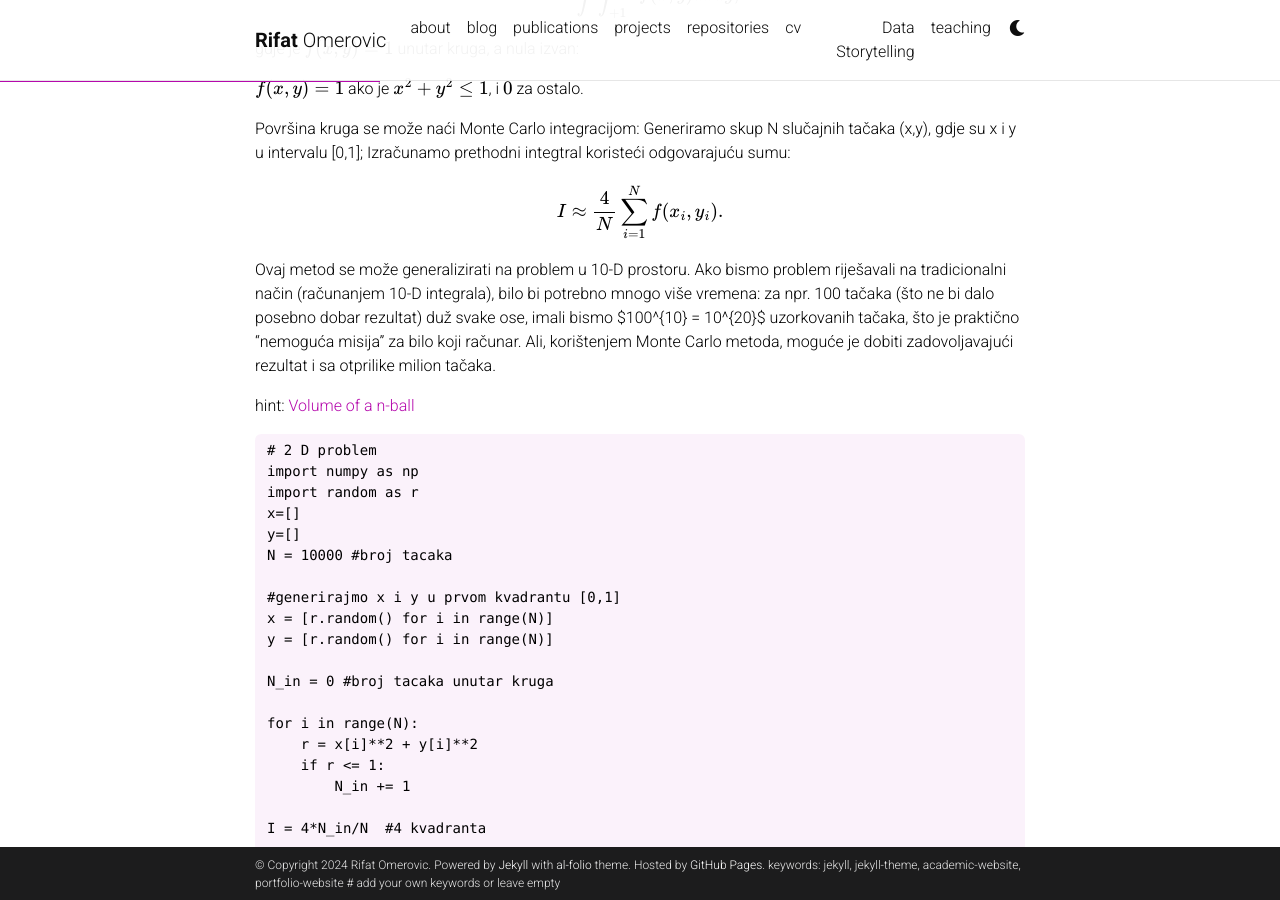
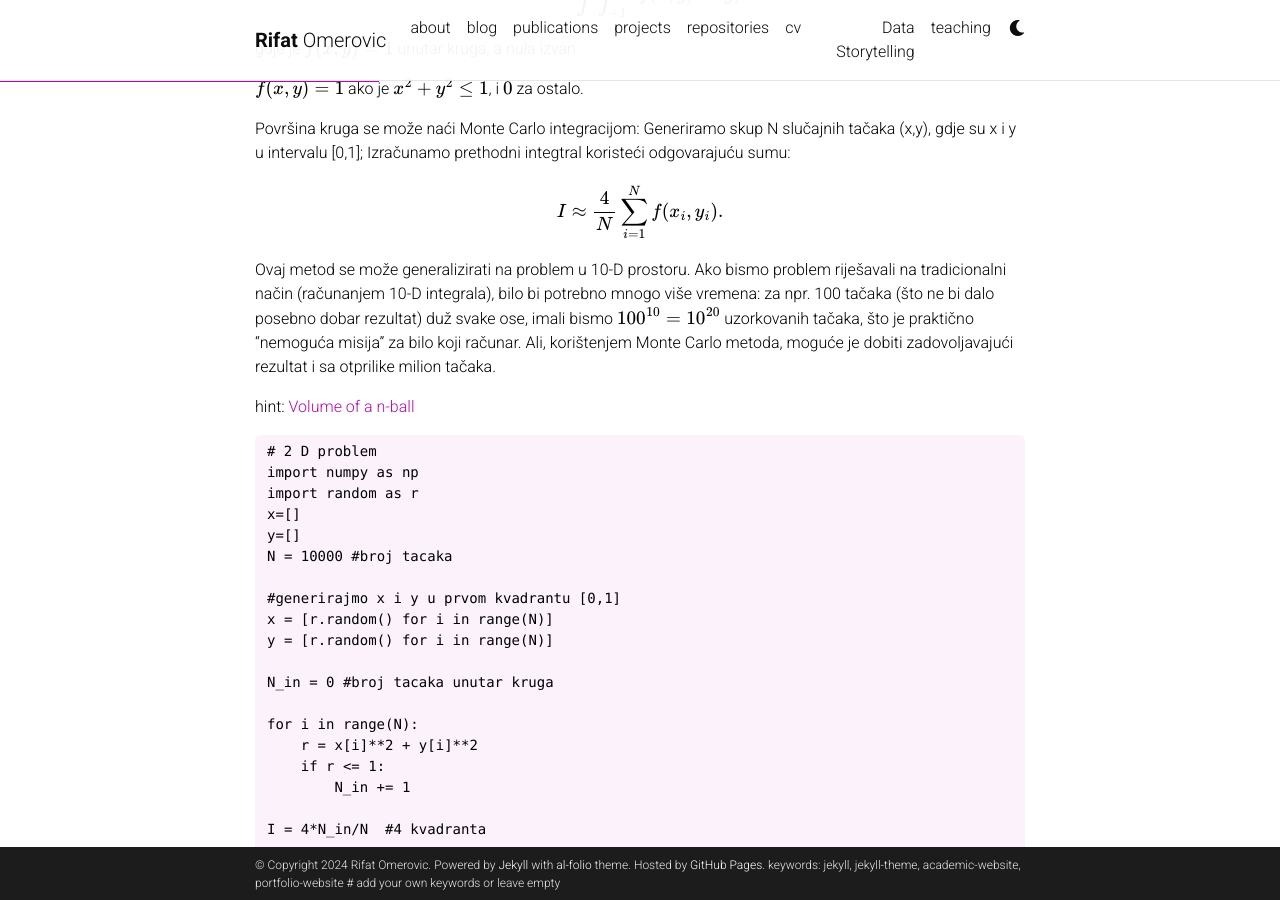
Before and after one commit to rifatom/rifatom.github.io, a Jekyll site: the page built from _posts/2024-02-05-Monte-Carlo-zapremina.md, in a window 1280 px wide and 900 px high, scrolled down 469 px. Built offline with Jekyll 4.4.1, drawn with Linux system fonts in a browser that asks for light colours; comment, search, counter and statistics services are not loaded; a style sheet for code colours, icons or effects is not loaded.

```diff
--- a/_posts/2024-02-05-Monte-Carlo-zapremina.md
+++ b/_posts/2024-02-05-Monte-Carlo-zapremina.md
@@ -24,7 +24,7 @@ Površina kruga se može naći Monte Carlo integracijom: Generiramo skup N sluč
 $$ I \approx \frac{4}{N} \sum_{i=1}^N f(x_i,y_i).$$
 
 Ovaj metod se može generalizirati na problem u 10-D prostoru.
-Ako bismo problem riješavali na tradicionalni način (računanjem 10-D integrala), bilo bi potrebno mnogo više vremena: za npr. 100 tačaka (što ne bi dalo posebno dobar rezultat) duž svake ose, imali bismo $100^{10} = 10^{20}$ uzorkovanih tačaka, što je praktično "nemoguća misija" za bilo koji računar. Ali, korištenjem Monte Carlo metoda, moguće je dobiti zadovoljavajući rezultat i sa otprilike milion tačaka.
+Ako bismo problem riješavali na tradicionalni način (računanjem 10-D integrala), bilo bi potrebno mnogo više vremena: za npr. 100 tačaka (što ne bi dalo posebno dobar rezultat) duž svake ose, imali bismo $$100^{10} = 10^{20}$$ uzorkovanih tačaka, što je praktično "nemoguća misija" za bilo koji računar. Ali, korištenjem Monte Carlo metoda, moguće je dobiti zadovoljavajući rezultat i sa otprilike milion tačaka.
 
 hint: <a href="https://en.wikipedia.org/wiki/Volume_of_an_n-ball"> Volume of a n-ball </a>
 
```
